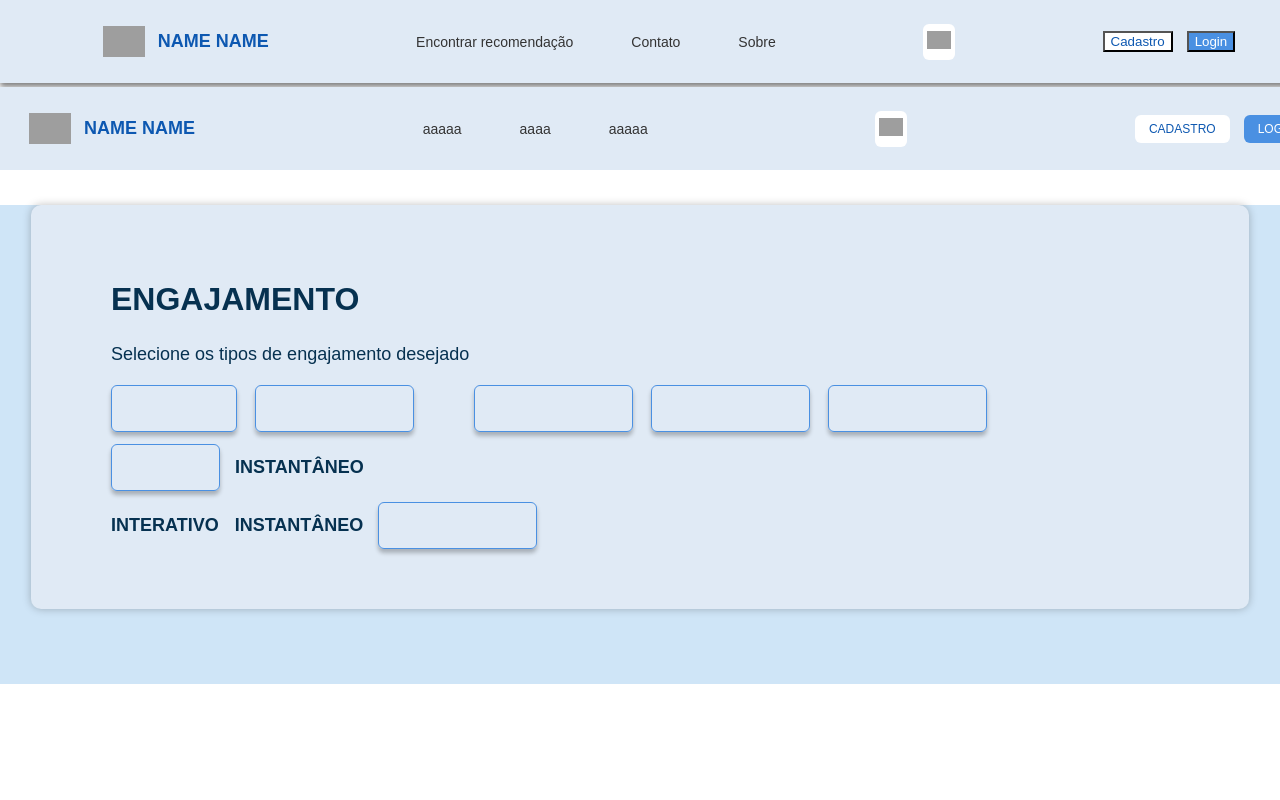
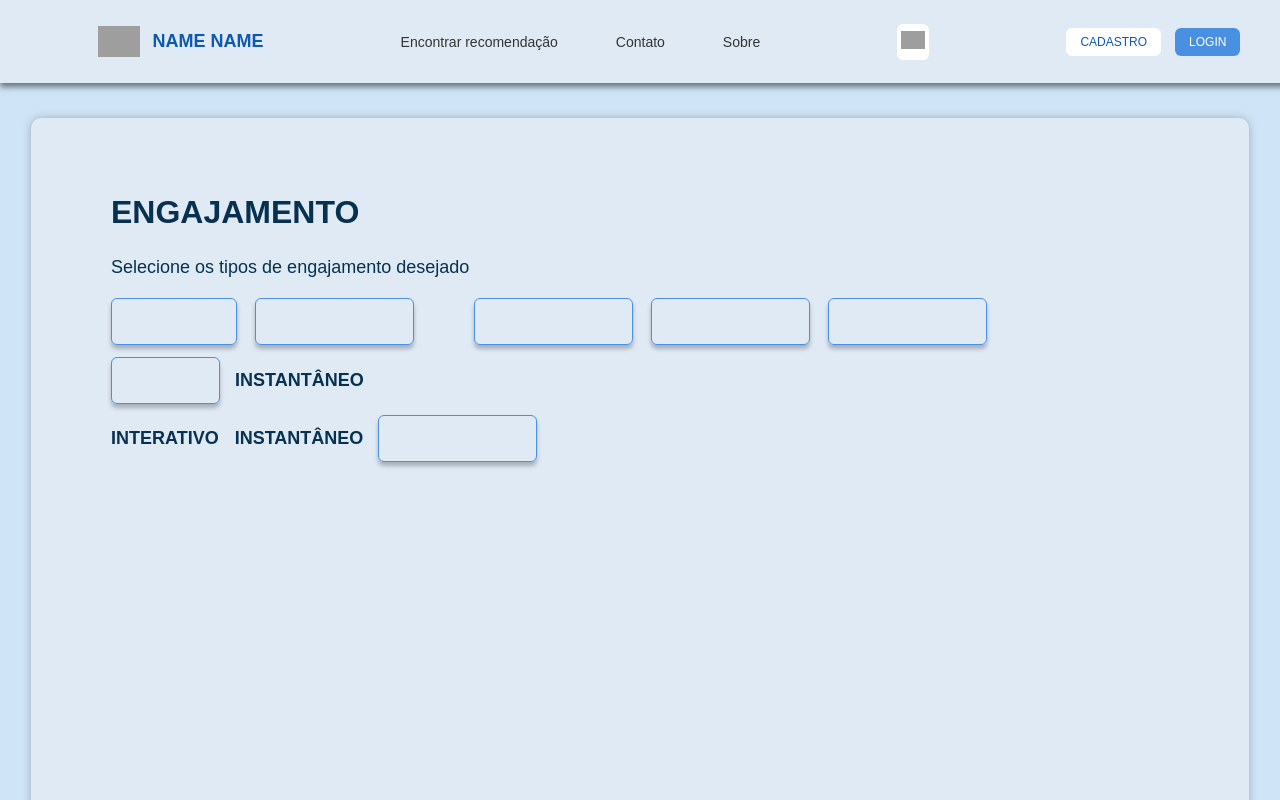
Before and after one commit to gabrielfreitas1406/software-recomendacao, a Next.js app in the folder frontend/: page /engagement in a window 1280 px wide. Shown: the top 800 px of the page. Built offline with nearby package versions, Linux system fonts and the light colour scheme; grey boxes are pictures that could not be loaded.

Commit message:
:rocket: [IMPROVEMENT]: Ajustando algumas partes do estilo da página de Engajamento

```diff
--- a/frontend/src/app/components/Header.tsx
+++ b/frontend/src/app/components/Header.tsx
@@ -1,4 +1,5 @@
 import React from "react";
+import { HeaderActionButtons } from "./HeaderActionButtons";
 
 interface HeaderProps {
   logo: string;
@@ -27,8 +28,10 @@ const Header: React.FC<HeaderProps> = ({ logo, navItems }) => {
         />
       </div>
       <div className="auth-buttons">
-        <button className="auth-button register">Cadastro</button>
-        <button className="auth-button login">Login</button>
+        {/*<button className="auth-button register">Cadastro</button>
+        <button className="auth-button login">Login</button>*/}
+        <HeaderActionButtons text="Cadastro" variant="secondary" />
+        <HeaderActionButtons text="Login" variant="primary" />
       </div>
     </header>
   );
--- /dev/null
+++ b/frontend/src/app/components/HeaderActionButtons.tsx
@@ -0,0 +1,7 @@
+import * as React from "react";
+import { HeaderActionProps } from "../types/engagementTypes";
+
+export const HeaderActionButtons: React.FC<HeaderActionProps> = ({
+  text,
+  variant,
+}) => <button className={`header-action ${variant}`}>{text}</button>;
--- a/frontend/src/app/components/engagement/HeaderAction.tsx
+++ /dev/null
@@ -1,7 +0,0 @@
-import * as React from "react";
-import { HeaderActionProps } from "../../types/engagementTypes";
-
-export const HeaderAction: React.FC<HeaderActionProps> = ({
-  text,
-  variant,
-}) => <button className={`header-action ${variant}`}>{text}</button>;
--- a/frontend/src/app/engagement/page.tsx
+++ b/frontend/src/app/engagement/page.tsx
@@ -1,13 +1,14 @@
 import * as React from "react";
 import { EngagementButton } from "../components/engagement/EngagementButton";
 import { NavigationLink } from "../components/engagement/NavigationLink";
-import { HeaderAction } from "../components/engagement/HeaderAction";
+import { HeaderActionButtons } from "../components/HeaderActionButtons";
 
 const EngagementPage: React.FC = () => {
   const navLinks = ["aaaaa", "aaaa", "aaaaa"];
 
   return (
     <div className="page-container">
+      {/*
       <header className="main-header">
         <div className="brand">
           <img
@@ -33,10 +34,10 @@ const EngagementPage: React.FC = () => {
         </div>
 
         <div className="header-actions">
-          <HeaderAction text="Cadastro" variant="secondary" />
-          <HeaderAction text="Login" variant="primary" />
+          <HeaderActionButtons text="Cadastro" variant="secondary" />
+          <HeaderActionButtons text="Login" variant="primary" />
         </div>
-      </header>
+      </header>*/}
 
       <main className="engagement-content">
         <section className="engagement-section">
--- /dev/null
+++ b/frontend/src/app/styles/card/card.css
@@ -0,0 +1,7 @@
+.card {
+  border-radius: 10px;
+  background-color: rgba(224, 233, 245, 1);
+  box-shadow: 0px 4px 4px rgba(0, 0, 0, 0.25);
+  display: flex;
+  min-height: 355px;
+}
--- a/frontend/src/app/styles/engagement/engagement.css
+++ b/frontend/src/app/styles/engagement/engagement.css
@@ -89,6 +89,8 @@
   margin: 35px auto;
   max-width: 1058px;
   padding: 49px 80px;
+
+  height: 100vh;
 }
 
 .section-title {
--- a/frontend/src/app/styles/globals.css
+++ b/frontend/src/app/styles/globals.css
@@ -7,6 +7,7 @@
 @import "./toolSection.css";
 
 @import "./engagement/engagement.css";
+@import "./card/card.css";
 
 body {
   margin: 0px;
@@ -41,7 +42,7 @@ body {
 }
 /*=========================== ESTILO DAS PÁGINAS ===========================*/
 .style-page {
-  background-color: #fff;
+  background-color: #cfe5f7;
   display: flex;
   flex-direction: column;
   overflow: hidden;
```
Also changed, not shown: frontend/src/app/components/card/Card.tsx (added, +24 -0 lines).
